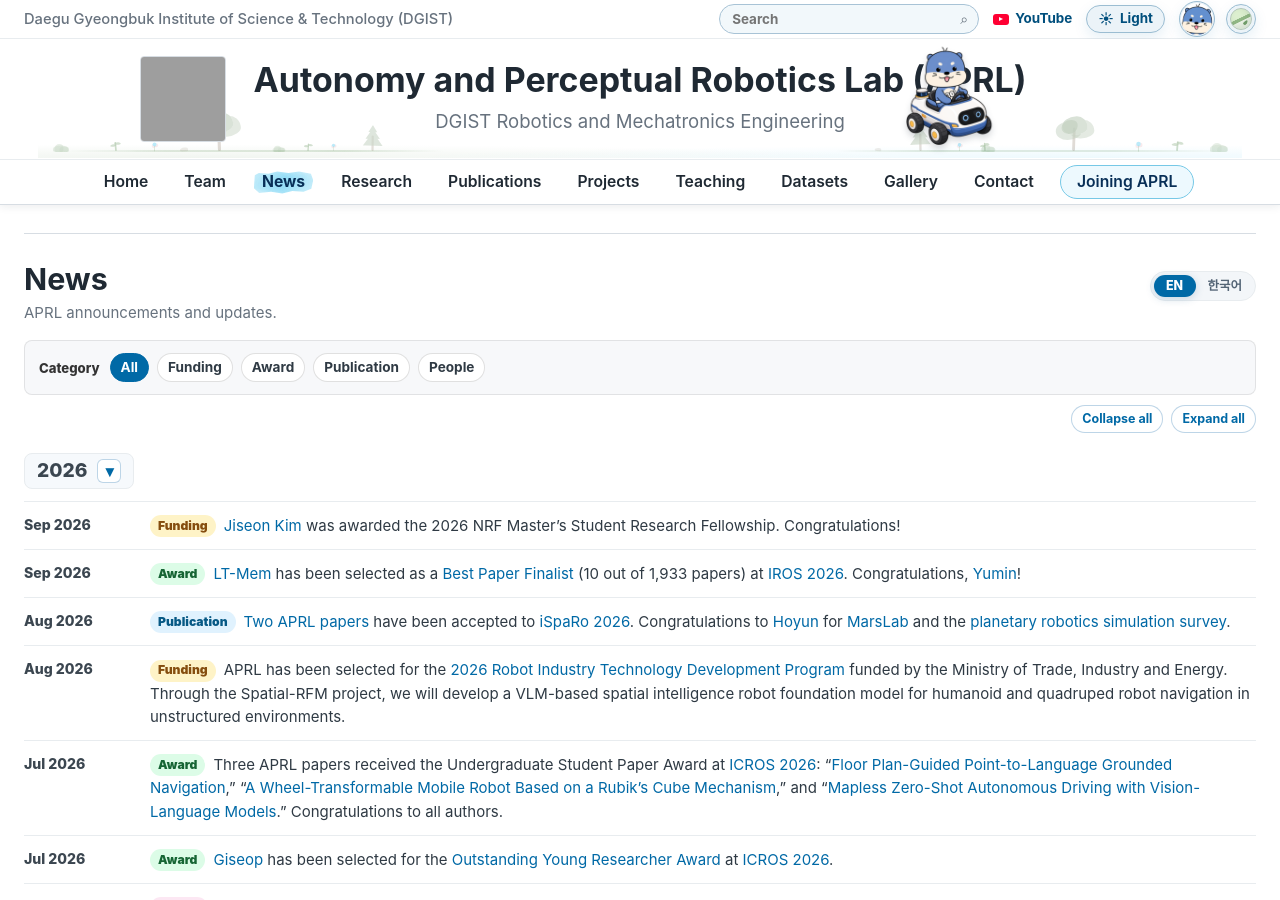
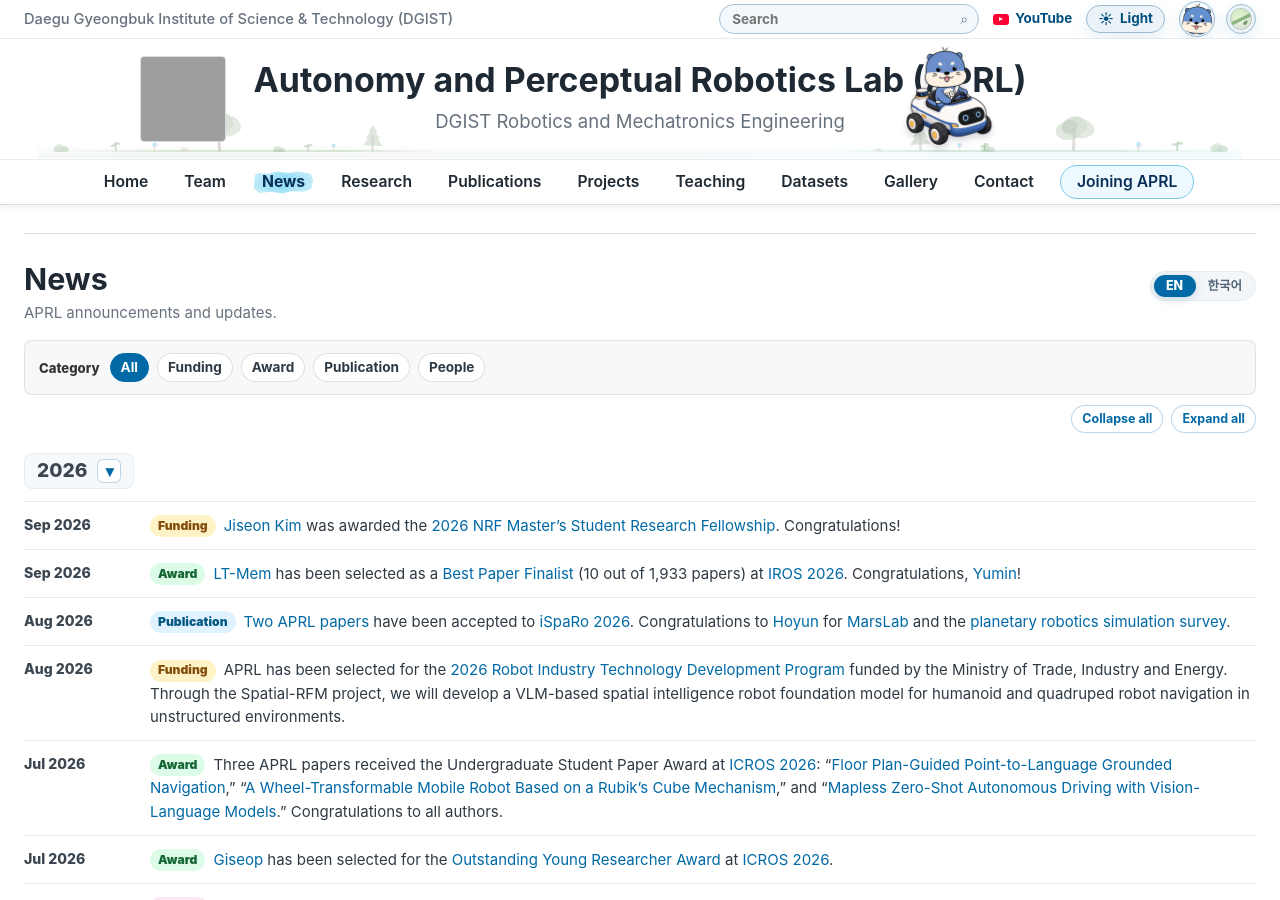
Before and after one commit to team-aprl/team-aprl.github.io, a Jekyll site: the page built from news.html, in a window 1280 px wide and 900 px high. Built offline with Jekyll 4.4.1, drawn with Linux system fonts in a browser that asks for light colours; grey boxes are pictures that could not be loaded.

Commit message:
Link NRF fellowship news evidence

```diff
--- a/news-language.js
+++ b/news-language.js
@@ -1,6 +1,6 @@
 (() => {
   const translations = {
-    "nrf-masters-fellowship-jiseon-kim": `<span class="news-tag tag-funding">연구비</span><a href="team.html#team-member-jiseon-kim">김지선</a> 님이 2026년도 한국연구재단 석사과정생연구장려금지원사업에 선정되었습니다. 축하합니다!`,
+    "nrf-masters-fellowship-jiseon-kim": `<span class="news-tag tag-funding">연구비</span><a href="team.html#team-member-jiseon-kim">김지선</a> 님이 <a href="assets/news/nrf-2026-masters-student-research-fellowship-jiseon-kim.png">2026년도 한국연구재단 석사과정생연구장려금지원사업</a>에 선정되었습니다. 축하합니다!`,
     "lt-mem-finalist": `<span class="news-tag tag-award">수상</span><a href="publications.html?year=2026&amp;venue=iros&amp;q=LT-Mem#lt-mem">LT-Mem</a>이 <a href="assets/news/lt-mem-iros2026-best-paper-finalist.png">최우수 논문 후보</a>(전체 1,933편 중 10편)로 선정되었습니다. <a href="https://2026.ieee-iros.org/">IROS 2026</a>에서 발표될 예정입니다. <a href="team.html#team-member-yumin-lee">이유민</a> 님, 축하합니다!`,
     "isparo-2026": `<span class="news-tag tag-publication">논문</span>APRL 논문 2편이 <a href="http://isparo.space">iSpaRo 2026</a>에 채택되었습니다. <a href="team.html#team-member-hoyun-kim">김호윤</a> 님의 <a href="publications.html?year=2026&amp;venue=isparo#marslab-isparo-2026">MarsLab</a>과 <a href="publications.html?year=2026&amp;venue=isparo#planetary-robotics-simulation-survey-isparo-2026">행성 로보틱스 시뮬레이션 서베이</a> 논문 채택을 축하합니다.`,
     "spatial-rfm": `<span class="news-tag tag-funding">연구비</span>APRL이 산업통상자원부의 <a href="projects.html#spatial-rfm">2026년도 로봇산업기술개발사업</a>에 선정되었습니다. Spatial-RFM 과제를 통해 비정형 환경에서 휴머노이드와 사족보행 로봇의 내비게이션을 위한 VLM 기반 공간지능 로봇 파운데이션 모델을 개발합니다.`,
--- a/news.html
+++ b/news.html
@@ -40,7 +40,7 @@
         <ol class="news-list">
           <li data-news-category="funding" data-news-id="nrf-masters-fellowship-jiseon-kim" data-home-reveal="true">
             <time datetime="2026-09">Sep 2026</time>
-            <p><span class="news-tag tag-funding">Funding</span><a href="{{ '/team.html' | relative_url }}#team-member-jiseon-kim">Jiseon Kim</a> was awarded the 2026 NRF Master’s Student Research Fellowship. Congratulations!</p>
+            <p><span class="news-tag tag-funding">Funding</span><a href="{{ '/team.html' | relative_url }}#team-member-jiseon-kim">Jiseon Kim</a> was awarded the <a href="assets/news/nrf-2026-masters-student-research-fellowship-jiseon-kim.png">2026 NRF Master’s Student Research Fellowship</a>. Congratulations!</p>
           </li>
           <li data-news-category="award" data-news-id="lt-mem-finalist" data-home-reveal="true">
             <time datetime="2026-09">Sep 2026</time>
```
Also changed, not shown: assets/news/nrf-2026-masters-student-research-fellowship-jiseon-kim.png (added).
